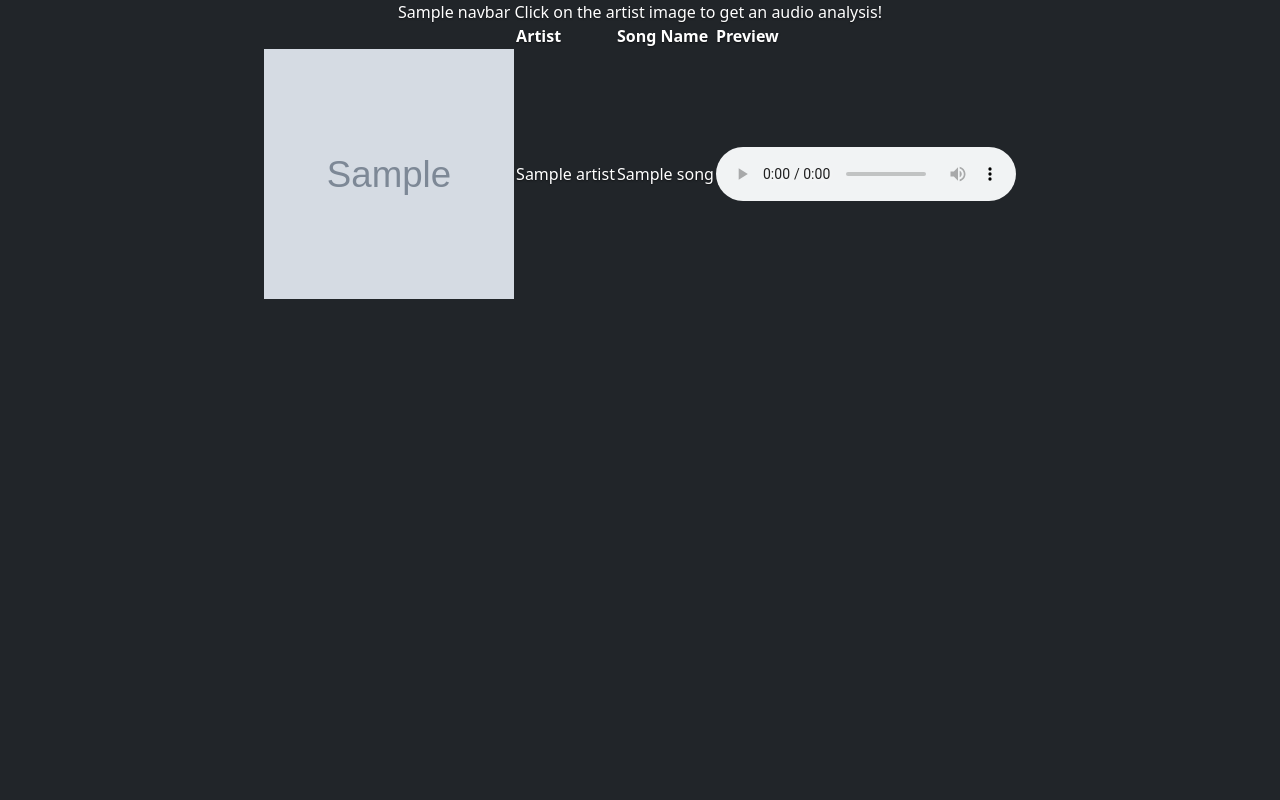
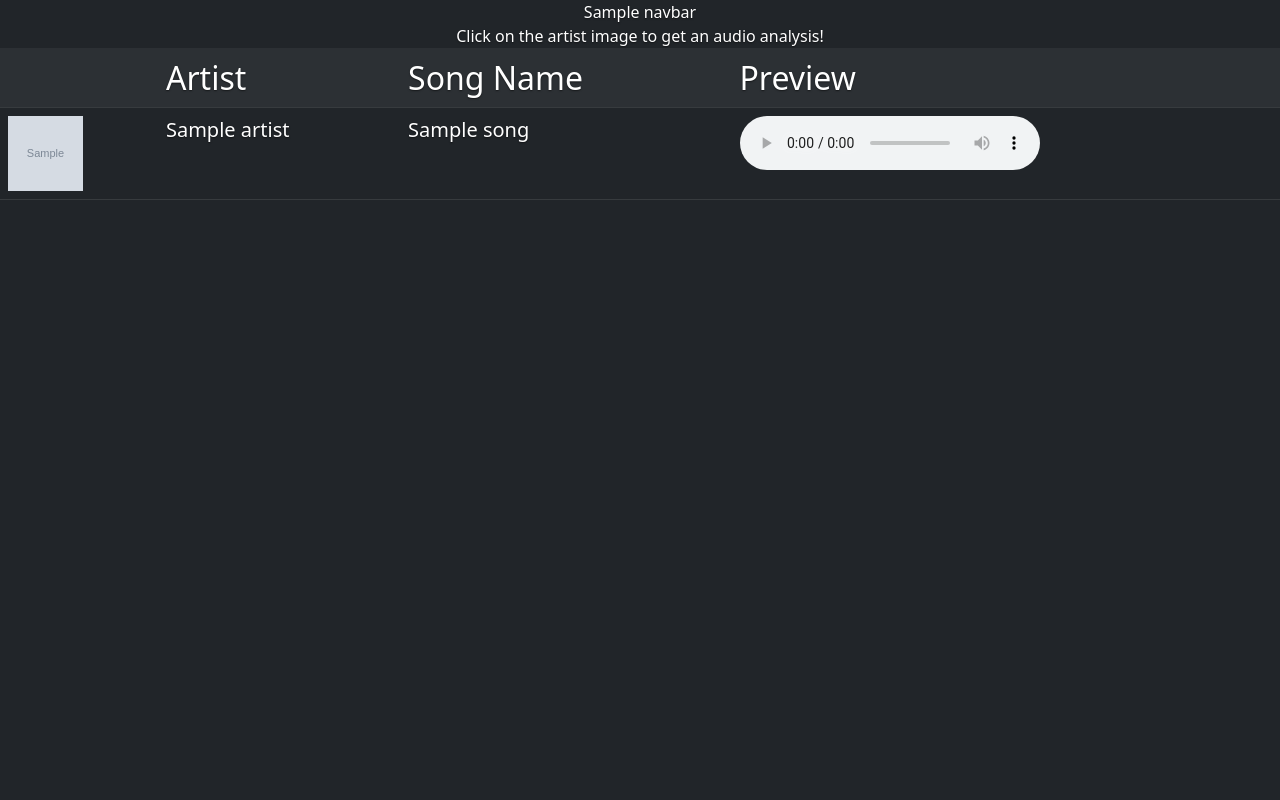
Before and after one commit to JadenLeake333/WebSpotify, a Flask app: template templates/search.html in a window 1280 px wide. Run offline with Flask 2, Linux system fonts and the light colour scheme; the template is opened without the code that fills it: most values are stand-ins (such as "Sample title", 1, 10 or a date in 2020); grey boxes marked "Sample" are stand-in pictures.

Commit message:
Restyled /search page

```diff
--- a/navbar.py
+++ b/navbar.py
@@ -10,5 +10,5 @@ def create_navbar():
     for nav in endpoints.keys():
       navbar += '<a class="nav-link fs-2" href="%s">%s</a>' %(endpoints[nav], nav)
 
-  navbar += '</nav><div class="input-group mb-3"><input type="text" id="search" class="form-control" aria-describedby="button-addon2"><button class="btn btn-outline-secondary" type="button" id="button-addon2" onclick="makeSearch()">Search</button></div></header>'
+  navbar += '</nav><div class="input-group mb-3"><input placeholder="Search Spotify for a song or playlist!" type="text" id="search" class="form-control" aria-describedby="button-addon2"><button class="btn btn-outline-secondary" type="button" id="button-addon2" onclick="makeSearch()">Search</button></div></header>'
   return navbar
--- a/static/css/cover.css
+++ b/static/css/cover.css
@@ -63,3 +63,12 @@ h1{
 h5{
   display:none;
 }
+
+th {
+  font-size: 2rem;
+  font-weight: 200;
+}
+
+td {
+  font-size: 1.25rem;
+}
--- a/templates/callback.html
+++ b/templates/callback.html
@@ -10,7 +10,7 @@
         <div>
             {{navbar | safe}}
             <h1>Welcome {{name}}!</h1>
-            <h1>Here are some of your top songs<h1>
+            <h1>Here are some of your top songs: <h1>
             <div class='container overflow-scroll w-100 h-75 border border-w-1 border-secondary rounded '>
                 <div class='row'>
                 {%for songs in data%}
--- a/templates/search.html
+++ b/templates/search.html
@@ -5,18 +5,19 @@
         <link href="static/css/cover.css" rel="stylesheet">
         <link href="static/css/style.css" rel="stylesheet">
     </head>
-    <body class="d-flex justify-content-center text-center text-white bg-dark">
-    <div>
+    <body class="text-center text-white bg-dark">
+    <div class="d-flex flex-column">
         {{navbar | safe}}
-        <label>Click on the artist image to get an audio analysis!</label>
-        <div>
-            <table><tr><th></th><th>Artist</th><th>Song Name</th><th>Preview</th></tr>
+        <div class="w-100">
+            <label>Click on the artist image to get an audio analysis!</label>
+            <table class="table table-striped table-dark"><tr><th></th><th>Artist</th><th>Song Name</th><th>Preview</th></tr>
                 {%for songs in data%}
                 <tr>
-                    <td><a href="/features?feat={{songs['id']}}&img={{songs['album']['images'][0]['url']}}&artist={{songs['artists'][0]['name']}}&name={{songs['name']}}"><img src="{{songs['album']['images'][0]['url']}}" width='250' height='250'></a></td>
+                    <td><a href="/features?feat={{songs['id']}}&img={{songs['album']['images'][0]['url']}}&artist={{songs['artists'][0]['name']}}&name={{songs['name']}}"><img src="{{songs['album']['images'][0]['url']}}" width='75' height='75'></a></td>
                     <td>{{songs['artists'][0]['name']}}</td>
                     <td>{{songs['name']}}</td>
-                    <td><audio controls src="{{songs['preview_url']}}"></td></tr>
+                    <td><audio controls src="{{songs['preview_url']}}"></td>
+                </tr>
                 {%endfor%}
             </table>
         </div>
--- a/templates/viewplaylists.html
+++ b/templates/viewplaylists.html
@@ -10,9 +10,10 @@
         {{navbar | safe}}
     </div>
     <div class='container cont overflow-scroll h-75'>
+        <h1>Your playlists:</h1>
         <div class='row'>
             {%for playlists in data%}
-            <div class='col enlarge m-1'>
+            <div class='col text-center enlarge m-1'>
                 {%if playlists['images'] | length == 0 %}
                     {% set image = '../static/assets/unknown.png' %}
                 {%else%}
@@ -20,7 +21,7 @@
                 {% endif %}
                 <figure>
                     <a href="/playlistdata?playlist={{playlists['uri']}}"><img src="{{image}}" height='300px' width='300px'></a>
-                    <figcaption>{{playlists['name']}}</figcaption>
+                    <figcaption><h3>{{playlists['name']}}</h3></figcaption>
                 </figure>
             </div>
             {% endfor %}
```
